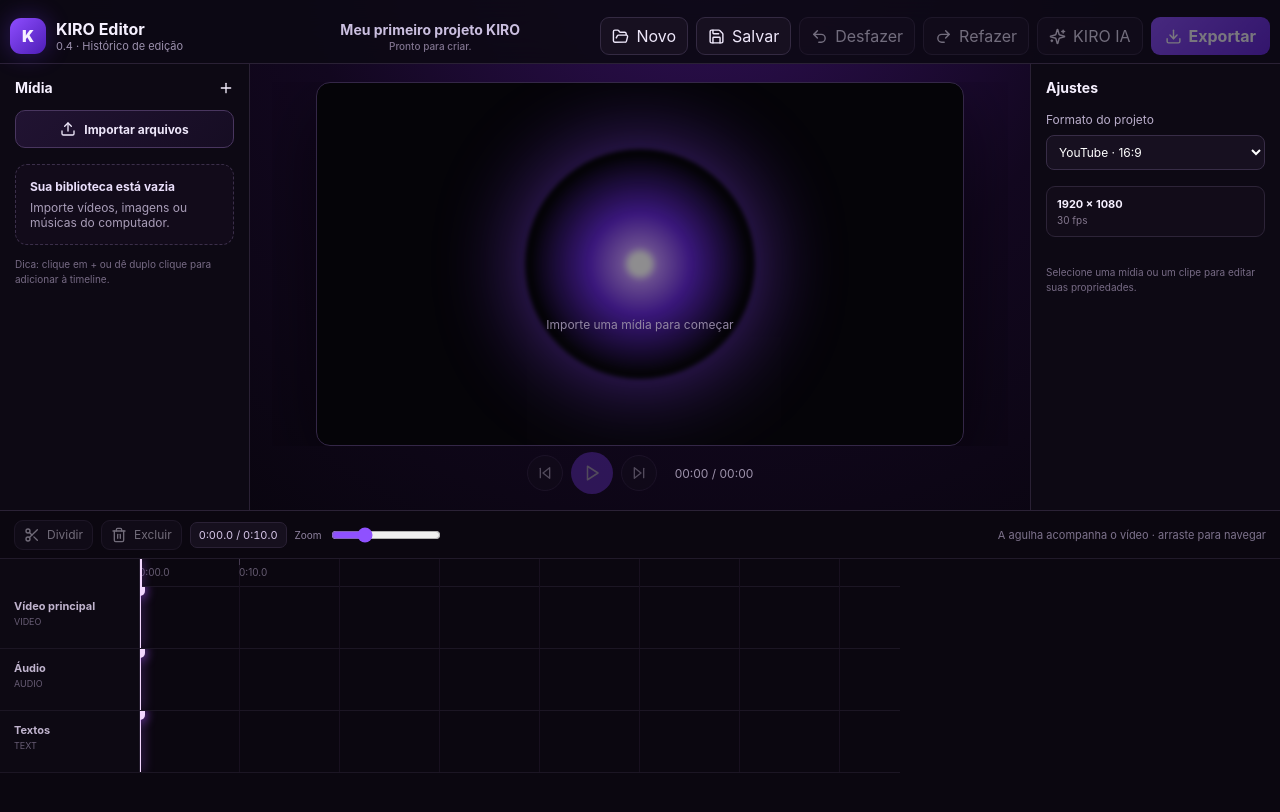
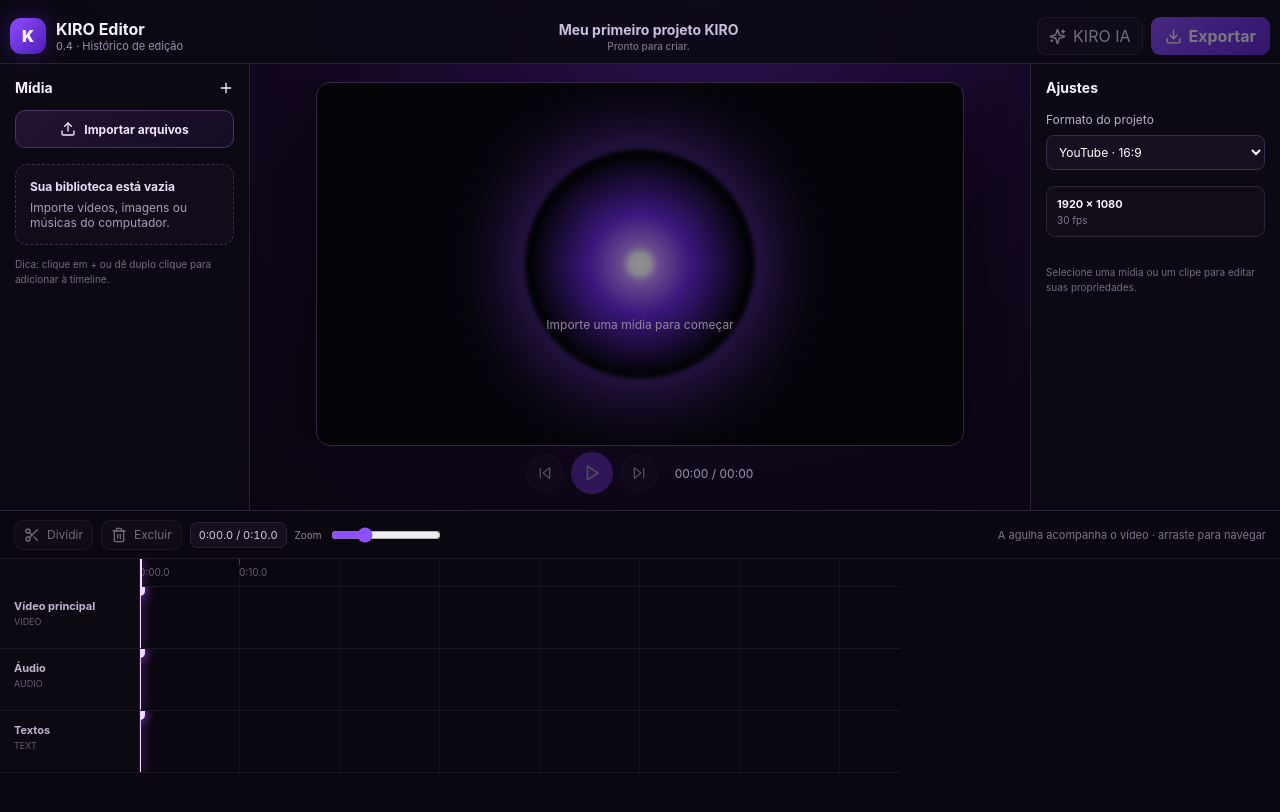
Before and after one commit to kiroaventureiro/kiro-editor, a React (Vite) app: page / in a window 1280 px wide. Shown: the top 812 px of the page. Built offline with nearby package versions, Linux system fonts and the light colour scheme.

Commit message:
ui: move project history controls into timeline

```diff
--- a/src/App.tsx
+++ b/src/App.tsx
@@ -1,4 +1,4 @@
-import { Download, FolderOpen, Redo2, Save, Sparkles, Undo2 } from 'lucide-react';
+import { Download, Sparkles } from 'lucide-react';
 import { useEffect, useMemo, useState } from 'react';
 import MediaLibrary from './components/MediaLibrary';
 import Preview from './components/Preview';
@@ -297,10 +297,6 @@ export default function App() {
         <div className="brand"><span className="brand-mark">K</span><div><strong>KIRO Editor</strong><small>0.4 · Histórico de edição</small></div></div>
         <div className="project-name"><strong>{project.name}</strong><small>{notice}</small></div>
         <div className="top-actions">
-          <button className="ghost" onClick={newProject}><FolderOpen size={17}/> Novo</button>
-          <button className="ghost" onClick={saveProject}><Save size={17}/> Salvar</button>
-          <button className="ghost" onClick={undo} disabled={!undoStack.length} title="Desfazer (Ctrl+Z)"><Undo2 size={17}/> Desfazer</button>
-          <button className="ghost" onClick={redo} disabled={!redoStack.length} title="Refazer (Ctrl+Y)"><Redo2 size={17}/> Refazer</button>
           <button className="ghost" disabled title="KIRO IA entra na fase 2"><Sparkles size={17}/> KIRO IA</button>
           <button className="primary" disabled title="Exportação real entra depois da edição base"><Download size={17}/> Exportar</button>
         </div>
@@ -316,6 +312,12 @@ export default function App() {
         tracks={project.tracks}
         selectedClipId={selectedClipId}
         playhead={playhead}
+        canUndo={undoStack.length > 0}
+        canRedo={redoStack.length > 0}
+        onNewProject={newProject}
+        onSaveProject={saveProject}
+        onUndo={undo}
+        onRedo={redo}
         onSeek={setPlayhead}
         onSplit={splitClip}
         onMoveClip={moveClip}
```
